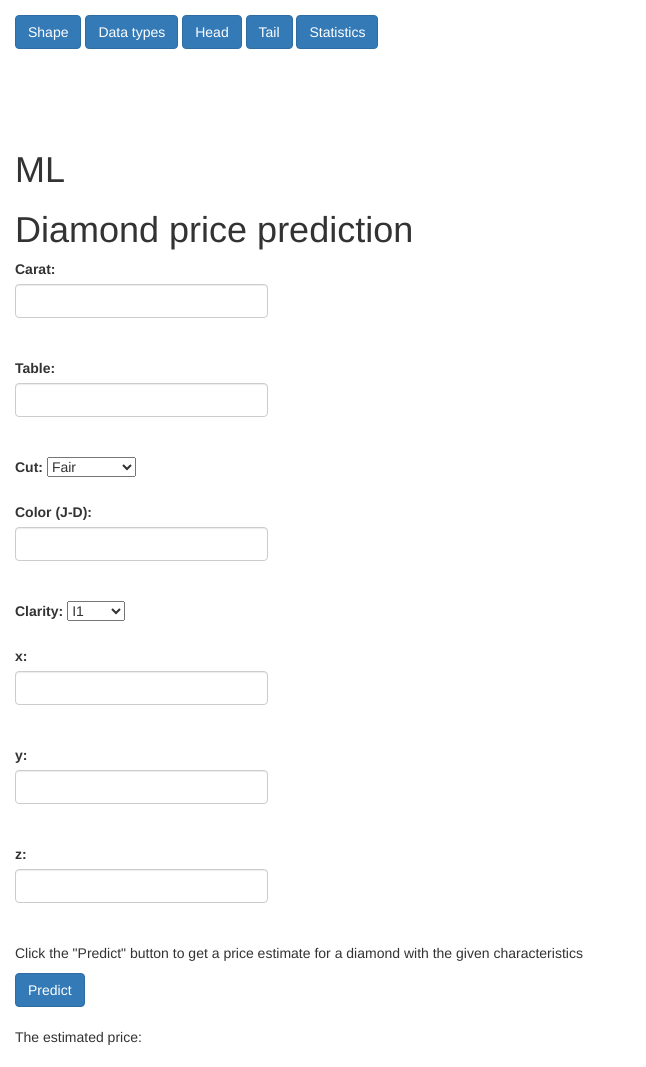
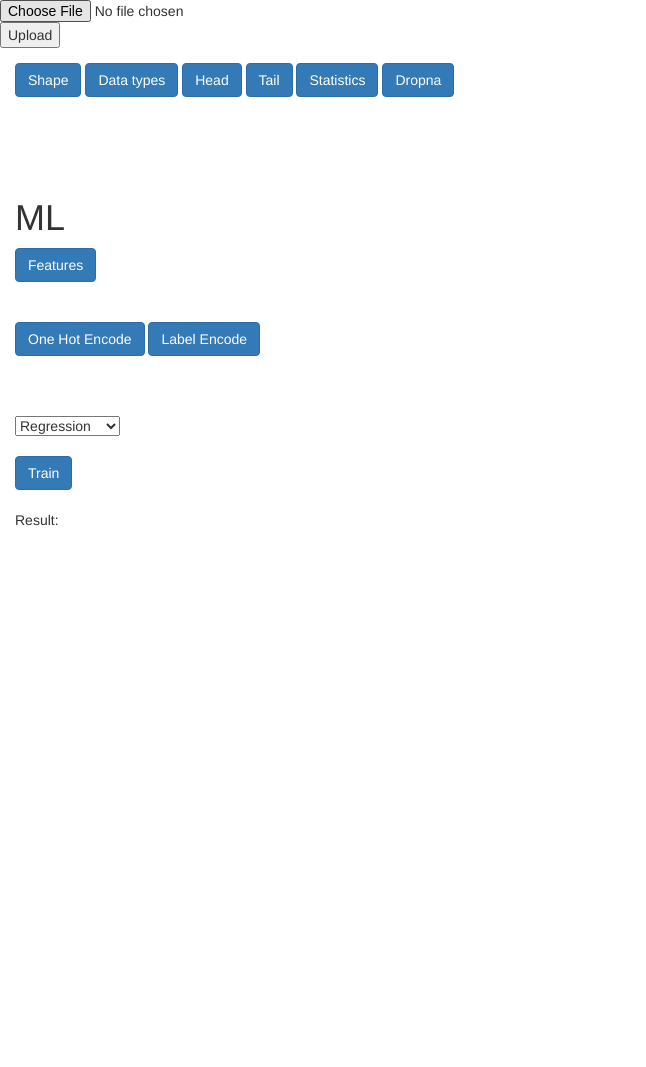
Before and after one commit to MohiRZV/DT4, a Flask app: template templates/home.html in a window 1280 px wide. Shown: the whole page, without its empty margins (0-646 px from the left). After the commit the page ends 526 px from the top, so only its background shows below. Run offline with Flask 3, Linux system fonts and the light colour scheme; the template is opened without the code that fills it, so the values that code supplies are empty; parts of the project's set-up code (start-up, migrations or seed data) failed here and were passed over; some libraries are stand-ins or nearby versions.

Commit message:
upload dataset and perform generic ML

```diff
--- a/main.py
+++ b/main.py
@@ -1,5 +1,10 @@
 from joblib import load
 import pandas as pd
+from sklearn.preprocessing import LabelEncoder, OneHotEncoder
+from sklearn.ensemble import RandomForestRegressor
+from sklearn.tree import DecisionTreeClassifier
+from sklearn.cluster import KMeans
+import numpy as np
 
 
 def load_model():
@@ -50,6 +55,19 @@ class DataAnalysis:
         self.file_path = "D:\\MasterDatasets\\diamonds\\diamonds.csv"
 
         self.data = pd.read_csv(self.file_path)
+        self.X = []
+        self.y = []
+        self.features = []
+        self.target = []
+        self.encoder = None
+        self.encoded_columns = []
+        self.model = None
+        self.fitted = None
+        self.encoding = None
+
+    def reinit(self, file_path):
+        self.file_path = file_path
+        self.data = pd.read_csv(self.file_path)
 
     def get_shape(self):
         return self.data.shape
@@ -69,11 +87,111 @@ class DataAnalysis:
             n = 10
         return pd.DataFrame(self.data.tail(n))
 
+    # TODO also display column names for statistics
     def get_statistics(self):
         return pd.DataFrame(self.data.describe())
 
+    def dropna(self):
+        all_rc = len(self.data.index)
+        self.data.dropna(inplace=True)
+        non_na_rc = len(self.data.index)
+        return "Dropped " + str(all_rc - non_na_rc) + " rows"
+
     def get_columns(self):
         return self.data.columns.tolist()
+
+    def select_features(self, features, target):
+        self.features = features
+        self.target = target
+        self.X = self.data[features]
+        self.y = self.data[target]
+        print(self.X.head())
+        print(self.y.head())
+
+    def one_hot_encode(self):
+        self.X = self.data[self.features]
+        self.encoding = "OH"
+        self.encoder = OneHotEncoder(sparse=False)
+
+        if not pd.api.types.is_numeric_dtype(self.y):
+            self.y = self.y.values.reshape(-1, 1)
+            self.y = self.encoder.fit_transform(self.y)
+
+        string_columns = self.X.select_dtypes(include='object').columns
+        self.encoded_columns = string_columns
+
+        # Create a new DataFrame to store the encoded values
+        encoded_df = pd.DataFrame()
+
+        for column in string_columns:
+            if column in self.X.columns:
+                encoded_values = self.encoder.fit_transform(self.X[[column]])
+
+                # Get the column names for the encoded values
+                feature_names = self.encoder.get_feature_names_out([column])
+
+                # Create a DataFrame with the encoded values and column names
+                encoded_column_df = pd.DataFrame(encoded_values, columns=feature_names)
+
+                # Concatenate the encoded columns to the encoded DataFrame
+                encoded_df = pd.concat([encoded_df, encoded_column_df], axis=1)
+
+        # Concatenate the non-string columns to the encoded DataFrame
+        non_string_columns = self.X.select_dtypes(exclude='object').columns
+        encoded_df = pd.concat([encoded_df, self.X[non_string_columns]], axis=1)
+
+        self.X = encoded_df
+        return self.X.head()
+
+    def label_encode(self):
+        self.X = self.data[self.features]
+        self.encoding = "L"
+        self.encoder = LabelEncoder()
+
+        if not pd.api.types.is_numeric_dtype(self.y):
+            self.y = self.encoder.fit_transform(self.y)
+
+        string_columns = self.X.select_dtypes(include='object').columns
+        self.encoded_columns = string_columns
+
+        for column in string_columns:
+            self.X.loc[:, column] = self.encoder.fit_transform(self.X.loc[:, column])
+        return self.X.head()
+
+    def train(self, algorithm):
+        if algorithm == "regression":
+            self.model = RandomForestRegressor()
+            self.fitted = self.model.fit(self.X, self.y)
+        elif algorithm == "classification":
+            self.model = DecisionTreeClassifier()
+            self.fitted = self.model.fit(self.X, self.y)
+        elif algorithm == "clustering":
+            self.model = KMeans()
+            self.fitted = self.model.fit(self.X, self.y)
+
+    def get_features_for_prediction(self):
+        print(self.features)
+        return self.features
+
+    def predict(self, features):
+        converted_data = []
+
+        for key in features:
+            if key in self.encoded_columns:
+                if self.encoding == "L":
+                    encoded_value = self.encoder.transform([features[key]])[0]
+                    converted_data.append(encoded_value)
+                else:
+                    encoded_value = self.encoder.transform([[features[key]]])[0]
+                    converted_data.extend(encoded_value)
+            else:
+                converted_data.append(pd.to_numeric(features[key]))
+
+        print(converted_data)
+        prediction = self.model.predict(np.array(converted_data).reshape(1, -1))
+        prediction = self.encoder.inverse_transform(prediction)
+        print(prediction)
+        return prediction
 
     def convert_or_encode_data(self, values):
         converted_data = {}
--- a/server.py
+++ b/server.py
@@ -1,3 +1,5 @@
+import os
+
 from flask import Flask, request, render_template
 
 import main
@@ -6,12 +8,25 @@ from main import predict
 dataAnalyzer = main.DataAnalysis()
 
 app = Flask(__name__)
+app.config['UPLOAD_FOLDER'] = 'uploaded_files'
 
 
 @app.route('/')
 def index():
     columns = dataAnalyzer.get_columns()
     return render_template('home.html', columns=columns)
+
+
+@app.route('/upload', methods=['POST'])
+def upload():
+    file = request.files['file']
+    filename = file.filename
+    file_path = os.path.join(app.config['UPLOAD_FOLDER'], filename)
+    file.save(file_path)
+    dataAnalyzer.reinit(file_path)
+    # Process the uploaded file here
+    # Save it to a desired location, perform operations, etc.
+    return 'File uploaded successfully'
 
 
 @app.route("/shape")
@@ -55,6 +70,54 @@ def describe():
     return table_data
 
 
+@app.route("/dropna")
+def dropna():
+    no_na_rows = dataAnalyzer.dropna()
+    return no_na_rows
+
+
+@app.route("/get_features")
+def get_features():
+    columns = dataAnalyzer.get_columns()
+    return render_template("select_features.html", columns=columns)
+
+
+@app.route("/select_features", methods=['POST'])
+def select_features():
+    selected_columns = request.form.getlist('columns[]')
+    target = request.form.get("targetColumn")
+    dataAnalyzer.select_features(selected_columns, target)
+    response = "The selected features are: " + str(selected_columns) + " and the target is " + str(target)
+    return response
+
+
+@app.route("/one_hot_encode")
+def one_hot_encode():
+    table_data = dataAnalyzer.one_hot_encode().to_html(classes="custom-table", index=False)
+    return table_data
+
+
+@app.route("/label_encode")
+def label_encode():
+    table_data = dataAnalyzer.label_encode().to_html(classes="custom-table", index=False)
+    return table_data
+
+
+@app.route("/train", methods=['POST'])
+def train():
+    algorithm = request.form.get("algorithm")
+    print(algorithm)
+    dataAnalyzer.train(algorithm)
+    return render_template("prediction_features.html", columns=dataAnalyzer.get_features_for_prediction())
+
+
+@app.route("/predict", methods=['POST'])
+def predict():
+    data = request.form
+    print(data)
+    return str(dataAnalyzer.predict(data))
+
+
 # @app.route("/predict",  methods=['POST'])
 # def predict():
 #     values = request.form.to_dict()
@@ -84,9 +147,9 @@ def diamonds():
 
         predicted = predict(carat, table, cut, color, clarity, x, y, z)
         print(predicted[0])
-        return str(predicted[0]) #render_template('regression.html', text=predicted)
+        return str(predicted[0])  # render_template('regression.html', text=predicted)
     except:
-        return "Error! Incorrect inputs" #render_template('regression.html', text="Error! Incorrect inputs")
+        return "Error! Incorrect inputs"  # render_template('regression.html', text="Error! Incorrect inputs")
 
 
 app.run()
--- a/static/script.js
+++ b/static/script.js
@@ -1,4 +1,24 @@
 $(document).ready(function() {
+    $('#uploadForm').submit(function(event) {
+        event.preventDefault();
+        var formData = new FormData(this);
+
+        $.ajax({
+          url: '/upload',
+          type: 'POST',
+          data: formData,
+          processData: false,
+          contentType: false,
+          success: function(response) {
+            alert(response); // Show a success message
+          },
+          error: function(xhr, status, error) {
+            alert('Error: ' + error); // Show an error message
+          }
+        });
+        $("#prediction-result").text("");
+        $("#display-area-ml").text("");
+    });
     // Button click event handlers
     $("#button1").click(function() {
         scrollToTop()
@@ -25,6 +45,28 @@ $(document).ready(function() {
         displayStatistics();
     });
 
+    $("#button6").click(function() {
+        scrollToTop()
+        displayDropna()
+    });
+
+    $("#buttonFeatures").click(function() {
+        displayFeatures();
+    });
+
+    $("#buttonOneHot").click(function() {
+        oneHotEncode();
+    });
+
+    $("#buttonLabelEncode").click(function() {
+        labelEncode();
+    });
+
+    $("#buttonTrain").click(function() {
+        train();
+    });
+
+
   $("#button-predict").on("click", function(event) {
     event.preventDefault();
 
@@ -42,6 +84,43 @@ $(document).ready(function() {
       }
     });
     $("#prediction-result").text("Processing");
+  });
+
+  $(document).on("submit", "#columnForm", function(event) {
+    event.preventDefault();
+
+    var formData = $("#columnForm").serialize();
+
+    $.ajax({
+      type: "POST",
+      url: "/select_features",
+      data: formData,
+      success: function(response) {
+        $("#selected_columns").text(response);
+      },
+      error: function(error) {
+        console.log(error);
+      }
+    });
+  });
+
+  $(document).on("submit", "#predictForm", function(event) {
+    event.preventDefault();
+
+    var formData = $("#predictForm").serialize();
+
+    $.ajax({
+      type: "POST",
+      url: "/predict",
+      data: formData,
+      success: function(response) {
+        $("#result").text(response);
+      },
+      error: function(error) {
+        alert("Invalid inputs or model not trained!");
+        console.log(error);
+      }
+    });
   });
 
   function addNumericInput(submitFunction) {
@@ -158,4 +237,81 @@ $(document).ready(function() {
       }
     });
   }
+  function displayDropna() {
+    // Make an AJAX request to the server to fetch the table data
+    $.ajax({
+      url: "/dropna",
+      method: "GET",
+      success: function(response) {
+        $("#display-area").html(response);
+        $("#result-title").text("Dropna");
+      },
+      error: function(error) {
+        console.log(error);
+      }
     });
+  }
+
+  function displayFeatures() {
+    $.ajax({
+      url: '/get_features',
+      type: 'GET',
+      success: function(response) {
+        // Load the form content into the container div
+        $('#formContainer').html(response);
+      },
+      error: function(error) {
+        console.log(error);
+      }
+    });
+  }
+
+  function oneHotEncode() {
+    $.ajax({
+      url: '/one_hot_encode',
+      type: 'GET',
+      success: function(response) {
+        // Load the form content into the container div
+        $('#display-area-ml').html(response);
+      },
+      error: function(error) {
+        alert("No features selected!");
+        console.log(error);
+      }
+    });
+  }
+
+  function labelEncode() {
+    $.ajax({
+      url: '/label_encode',
+      type: 'GET',
+      success: function(response) {
+        // Load the form content into the container div
+        $('#display-area-ml').html(response);
+      },
+      error: function(error) {
+        alert("No features selected!");
+        console.log(error);
+      }
+    });
+  }
+
+  function train() {
+    var algorithm = $("#algorithm").val();
+    $('#display-area-ml').html("Training " + algorithm);
+
+    $.ajax({
+      type: "POST",
+      url: "/train",
+      data: {algorithm: algorithm},
+      success: function(response) {
+        alert("Model finished training!");
+        $('#testContainer').html(response)
+      },
+      error: function(error) {
+        console.log(error);
+      }
+    });
+  }
+
+});
--- a/templates/home.html
+++ b/templates/home.html
@@ -1,7 +1,7 @@
 <!DOCTYPE html>
 <html>
 <head>
-  <title>A4</title>
+  <title>Project</title>
     <!-- Include Bootstrap CSS -->
     <link rel="stylesheet" href="https://maxcdn.bootstrapcdn.com/bootstrap/3.4.1/css/bootstrap.min.css">
     <!-- jQuery -->
@@ -13,6 +13,10 @@
     <link rel="stylesheet" href="static/styles.css">
 </head>
 <body>
+    <form id="uploadForm" enctype="multipart/form-data">
+        <input type="file" name="file" id="fileInput">
+        <input type="submit" value="Upload">
+    </form>
     <div style="margin-top:15px; margin-left: 15px;">
     <div>
         <!-- Menu buttons -->
@@ -21,6 +25,7 @@
         <button id="button3" class="btn btn-primary">Head</button>
         <button id="button4" class="btn btn-primary">Tail</button>
         <button id="button5" class="btn btn-primary">Statistics</button>
+        <button id="button6" class="btn btn-primary">Dropna</button>
     </div>
     <div class="row">
         <div class="col-md-12 result-title">
@@ -34,55 +39,28 @@
 
         <div class="col-md-12" style="margin-top:50px">
         <h1>ML</h1>
-        <div id="prediction-fields">
-        <!--             {% for column in columns %}-->
-        <!--            <div class="input-container">-->
-        <!--                <label>{{ column }}</label>-->
-        <!--                <input type="text" name="{{ column }}">-->
-        <!--            </div>-->
-        <!--            {% endfor %}-->
-        <h1>Diamond price prediction</h1>
+            <button id="buttonFeatures" class="btn btn-primary">Features</button>
+            <div id="formContainer">
 
-        <form id="fieldsForm" action="{{ url_for('diamonds') }}" method="POST">
-            <label for="carat" class="col-form-label">Carat:</label>
-            <input type="number" step="0.01" id="carat" name="carat" class="form-control custom-input"><br><br>
-            <label for="table" class="col-form-label">Table:</label>
-            <input type="number" step="0.01" id="table" name="table" class="form-control custom-input"><br><br>
+            </div>
+            <br><br>
+            <button id="buttonOneHot" class="btn btn-primary">One Hot Encode</button>
+            <button id="buttonLabelEncode" class="btn btn-primary">Label Encode</button>
+            <br><br>
+            <div id="display-area-ml"></div>
+            <br><br>
+            <select name="algorithm" id="algorithm" class="form-select form-select-lg mb-3" >
+                <option value="regression">Regression</option>
+                <option value="classification">Classification</option>
+                <option value="clustering">Clustering</option>
+            </select><br><br>
+            <button id="buttonTrain" class="btn btn-primary">Train</button>
+            <br><br>
+            <div id="testContainer">
 
-            <label for="cut" class="col-form-label">Cut:</label>
-            <select name="cut" id="cut" class="form-select form-select-lg mb-3">
-                <option value="Fair">Fair</option>
-                <option value="Good">Good</option>
-                <option value="Very_Good">Very Good</option>
-                <option value="Premium">Premium</option>
-                <option value="Ideal">Ideal</option>
-            </select>
-            <br><br>
-            <label for="color" class="col-form-label">Color (J-D): </label>
-            <input type="text" id="color" name="color" class="form-control custom-input"><br><br>
-            <label for="clarity" class="col-form-label">Clarity:</label>
-            <select name="clarity" id="clarity" class="form-select form-select-lg mb-3" >
-                <option value="I1">I1</option>
-                <option value="SI2">SI2</option>
-                <option value="SI1">SI1</option>
-                <option value="VS2">VS2</option>
-                <option value="VS1">VS1</option>
-                <option value="VVS2">VVS2</option>
-                <option value="VVS1">VVS1</option>
-                <option value="IF">IF</option>
-            </select><br><br>
-            <label for="x" class="col-form-label">x:</label>
-            <input type="number" step="0.01" id="x" name="x" class="form-control custom-input"><br><br>
-            <label for="y" class="col-form-label">y:</label>
-            <input type="number" step="0.01" id="y" name="y" class="form-control custom-input"><br><br>
-            <label for="z" class="col-form-label">z:</label>
-            <input type="number" step="0.01" id="z" name="z" class="form-control custom-input"><br><br>
-            <p>Click the "Predict" button to get a price estimate for a diamond with the given characteristics</p>
-            <button type="submit" id="button-predict" class="btn btn-primary">Predict</button>
-            <br><br>
-            <p>The estimated price:</p>
-            <div id="prediction-result" class="prediction-result"></div>
-        </form>
+            </div>
+            <div>Result:</div><br><br>
+            <div id="result" class="prediction-result"></div>
         </div>
         </div>
         </div>
```
Also changed, not shown: templates/prediction_features.html (added, +12 -0 lines), templates/regression.html (+50 -2 lines), templates/select_features.html (added, +23 -0 lines), uploaded_files/vgsales.csv (added), 2 other files. Lines whose indentation alone changed are shown as unchanged.
